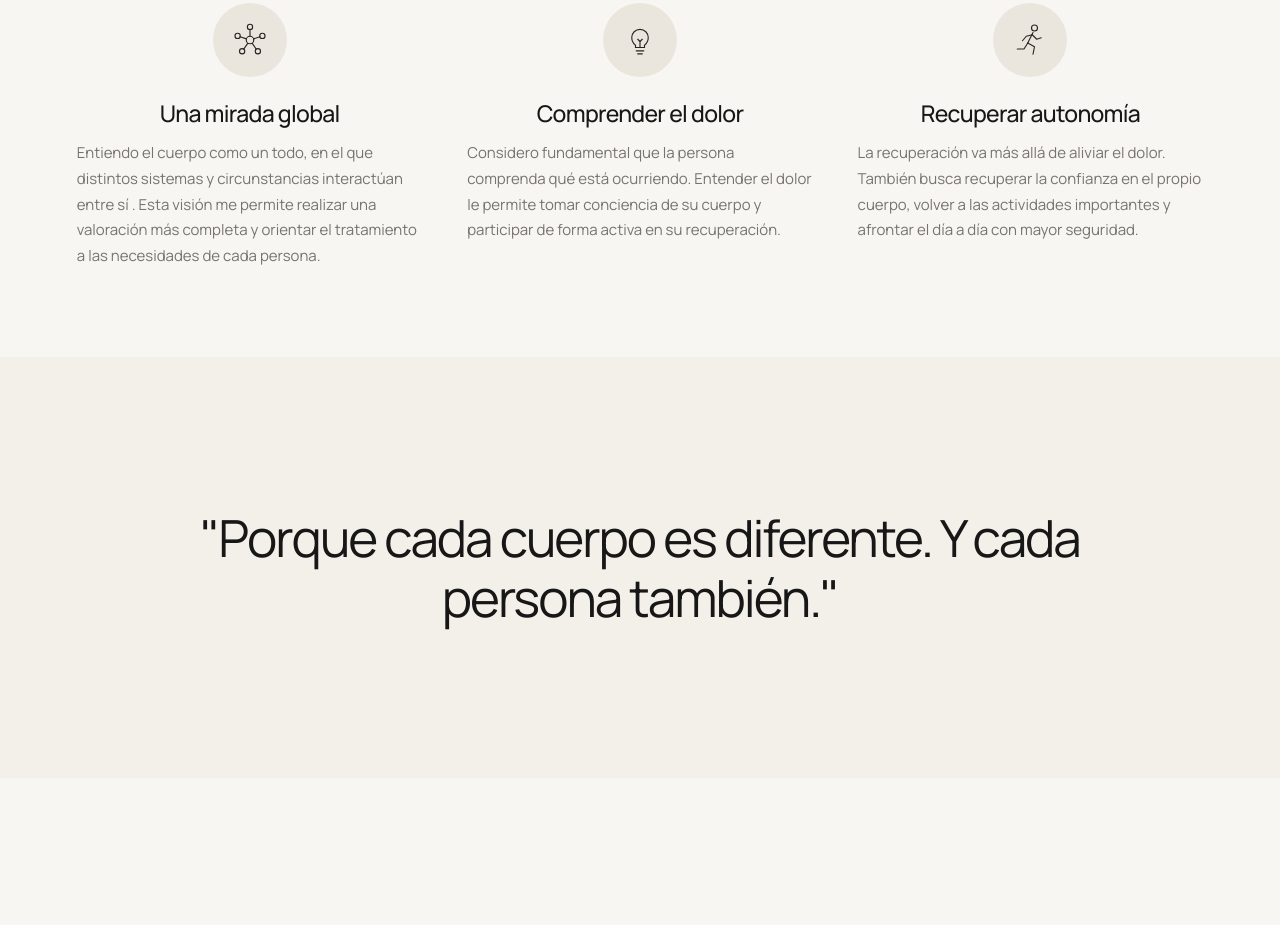
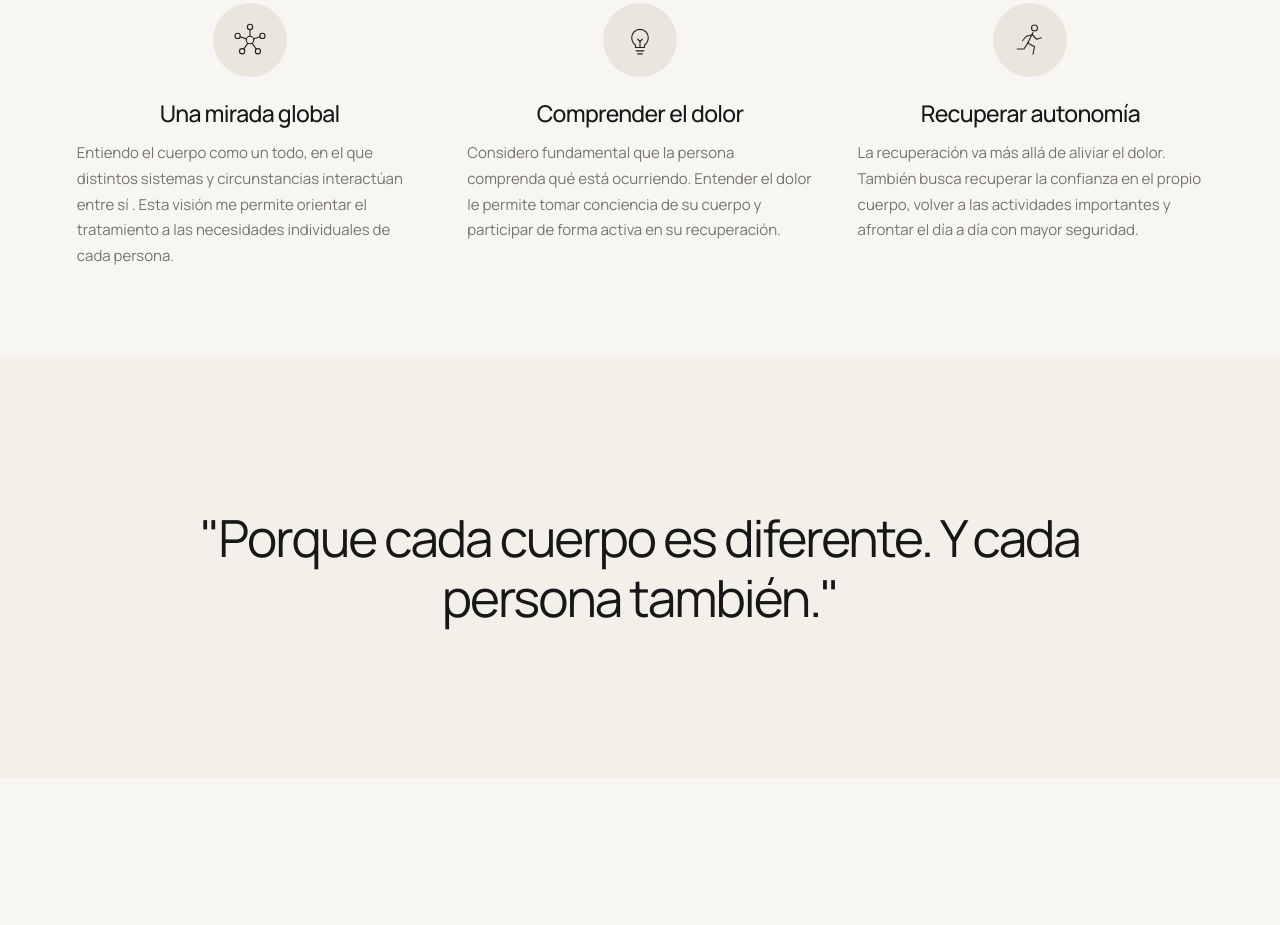
Before and after one commit to oficiososia/jprfisio, a plain HTML site: page index.html in a window 1280 px wide. Shown: the part 2180-3105 px from the top of the page. Drawn offline with Linux system fonts and the light colour scheme.

Commit message:
Update index.html

```diff
--- a/index.html
+++ b/index.html
@@ -433,7 +433,7 @@
         <svg viewBox="0 0 48 48"><circle cx="24" cy="24" r="5"></circle><circle cx="24" cy="6.5" r="3.5"></circle><circle cx="40.5" cy="18.5" r="3.5"></circle><circle cx="34.5" cy="39" r="3.5"></circle><circle cx="13.5" cy="39" r="3.5"></circle><circle cx="7.5" cy="18.5" r="3.5"></circle><path d="M24 10v9M37.2 19.6l-8.4 2.9M32.4 36.2l-5.4-7.6M15.6 36.2l5.4-7.6M10.8 19.6l8.4 2.9"></path></svg>
       </div>
       <h3>Una mirada global</h3>
-      <p>Entiendo el cuerpo como un todo, en el que distintos sistemas y circunstancias interactúan entre sí . Esta visión me permite realizar una valoración más completa y orientar el tratamiento a las necesidades de cada persona.</p>
+      <p>Entiendo el cuerpo como un todo, en el que distintos sistemas y circunstancias interactúan entre sí . Esta visión me permite orientar el tratamiento a las necesidades individuales de cada persona.</p>
     </article>
     <article class="about-principle">
       <div class="about-icon" aria-hidden="true">
```
